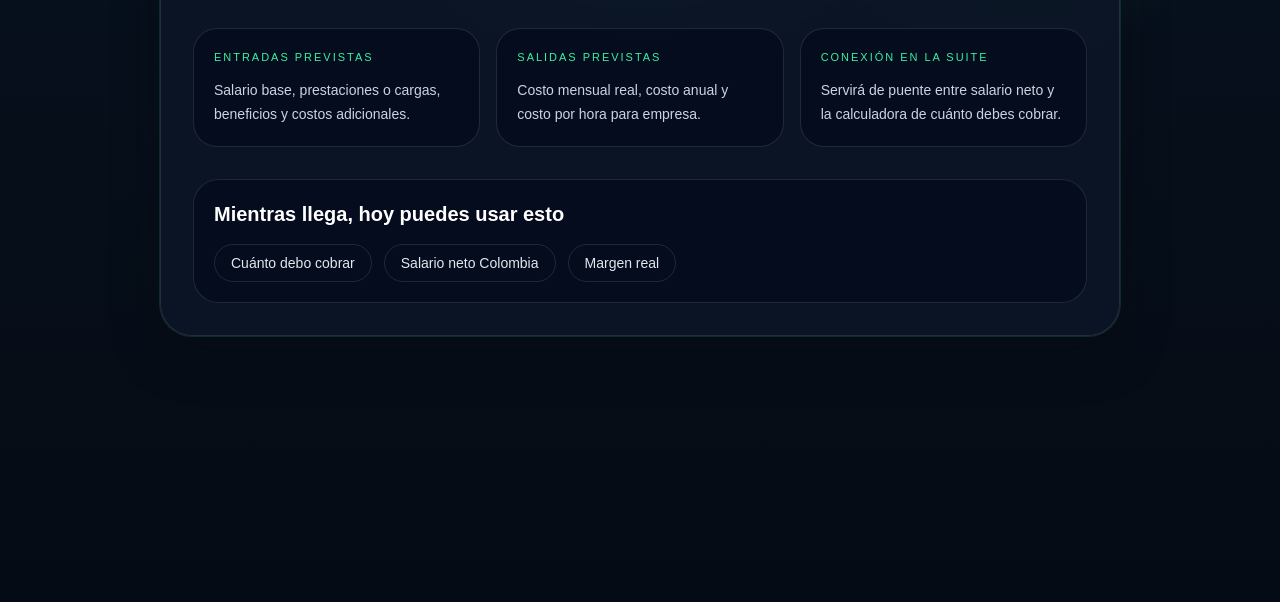
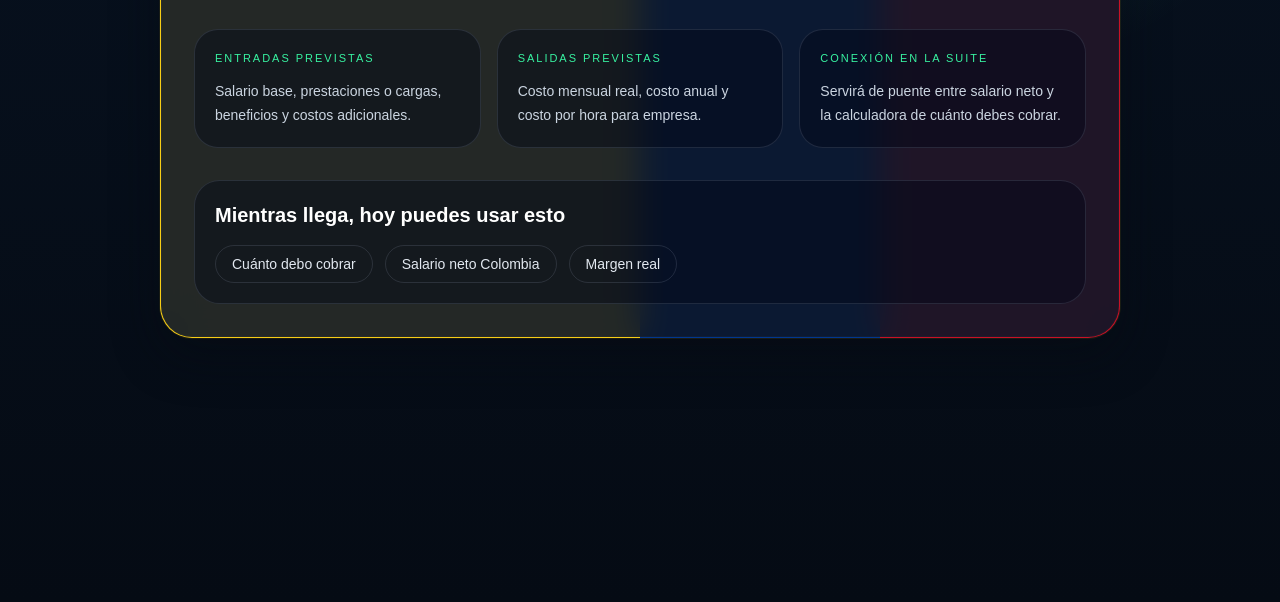
Before and after one commit to SamOkampo/calculadora-roa-sense, a website: page costo-empleado-colombia/index.html in a window 1280 px wide. Shown: the part 198-800 px from the top of the page. Drawn offline with nearby package versions, Linux system fonts and the light colour scheme.

Commit message:
Add Colombia flag gradient framing to Colombia pages

```diff
--- a/costo-empleado-colombia/index.html
+++ b/costo-empleado-colombia/index.html
@@ -29,11 +29,35 @@
           linear-gradient(180deg, #07111f 0%, #050b14 100%);
       }
       .glass { background: rgba(13, 23, 40, 0.82); backdrop-filter: blur(16px); }
+      .colombia-frame {
+        position: relative;
+        padding: 1px;
+        border-radius: 2rem;
+        background: linear-gradient(
+          90deg,
+          rgba(252, 209, 22, 0.98) 0%,
+          rgba(252, 209, 22, 0.98) 50%,
+          rgba(0, 56, 147, 0.98) 50%,
+          rgba(0, 56, 147, 0.98) 75%,
+          rgba(206, 17, 38, 0.98) 75%,
+          rgba(206, 17, 38, 0.98) 100%
+        );
+        box-shadow:
+          0 0 0 1px rgba(252, 209, 22, 0.08),
+          0 18px 48px rgba(6, 10, 18, 0.45);
+      }
+      .colombia-shell {
+        border-radius: calc(2rem - 1px);
+        background: rgba(13, 23, 40, 0.9);
+        backdrop-filter: blur(16px);
+        border: 1px solid rgba(255, 255, 255, 0.02);
+      }
     </style>
   </head>
   <body class="font-body text-slate-100 antialiased">
     <main class="mx-auto max-w-5xl px-4 py-8 sm:px-6 lg:px-8">
-      <section class="glass rounded-[2rem] border border-line p-6 shadow-glow sm:p-8">
+      <section class="colombia-frame">
+        <div class="colombia-shell p-6 sm:p-8">
         <div class="flex flex-col gap-5 border-b border-line pb-6 sm:flex-row sm:items-center sm:justify-between">
           <div>
             <p class="text-xs uppercase tracking-[0.24em] text-slate-400">Pr&oacute;xima fase</p>
@@ -87,6 +111,7 @@
             </a>
           </div>
         </div>
+        </div>
       </section>
     </main>
   </body>
```
Also changed, not shown: salario-neto-colombia/index.html (+26 -1 lines).
